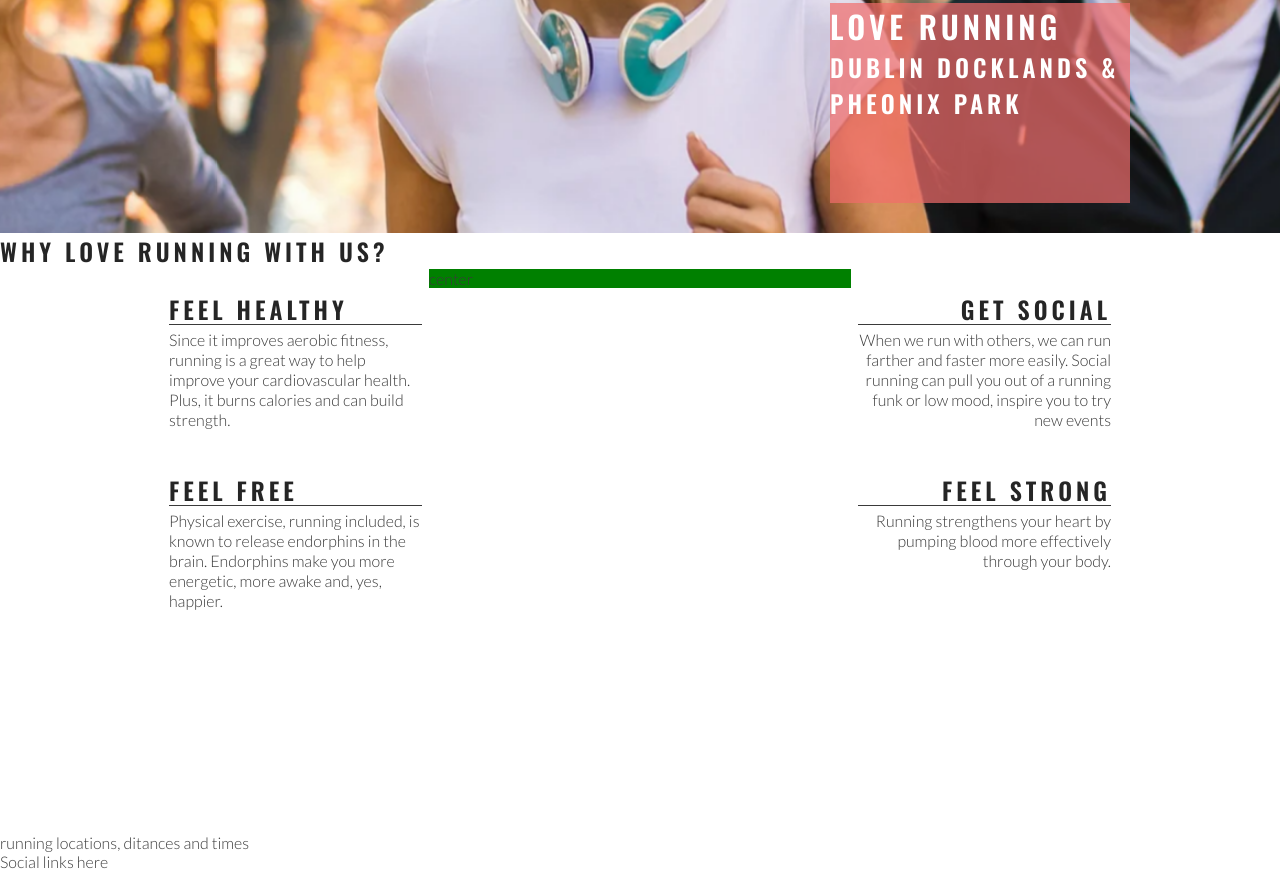
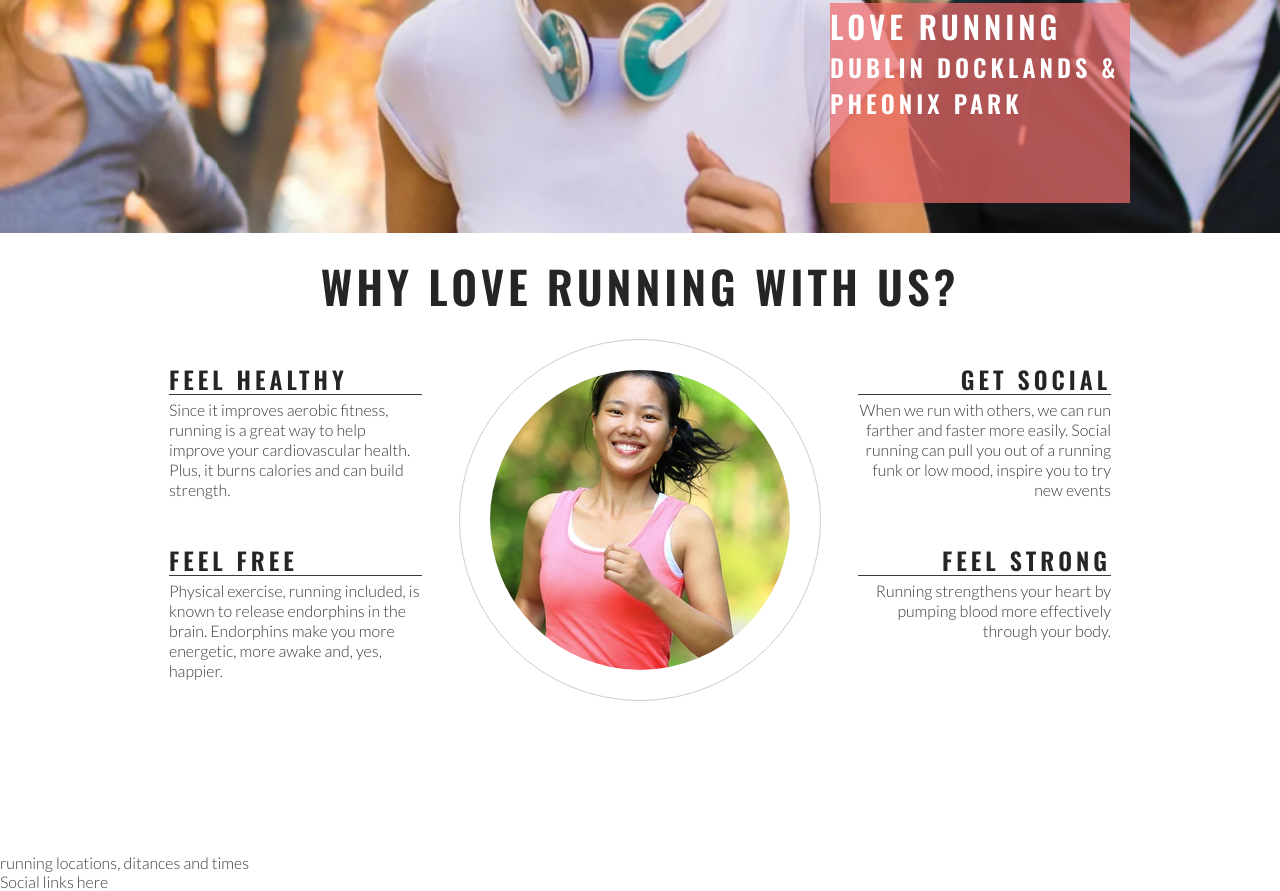
Before and after one commit to sam2829/love-running, a plain HTML site: page index.html in a window 1280 px wide. Shown: the part 442-1333 px from the top of the page. Drawn offline with nearby package versions, Linux system fonts and the light colour scheme.

Commit message:
Add club ethos central image and style into a circle

```diff
--- a/assets/css/style.css
+++ b/assets/css/style.css
@@ -139,7 +139,6 @@ h2 {
 #center-about {
     width: 33%;
     margin: 0 auto;
-    background-color: green;
 }
 
 hr {
@@ -172,3 +171,26 @@ hr {
 .right-about-heading p {
     text-align: right;
 }
+
+#welcome {
+    text-align: center;
+    margin: 20px 0;
+    font-size: 280%;
+}
+
+#circle-container {
+    width: 300px;
+    height: 300px;
+    padding: 30px;
+    border-style: solid;
+    border-color: #ccc;
+    border-width: 1px;
+    border-radius: 50%;
+    margin: 0 auto;
+}
+
+#circle-cover-bg {
+    background: url('../images/ethos-center-image.jpg') no-repeat center center;
+    height: 100%;
+    border-radius: 50%;
+}
--- a/index.html
+++ b/index.html
@@ -38,7 +38,7 @@
         </div>
     </section>
     <section id="club-ethos">
-        <h1>Why Love Running With Us?</h1>
+        <h2 id="welcome">Why Love Running With Us?</h2>
         <div id="left-about">
             <div class="left-about-heading">
                 <h2>Feel Healthy</h2>
@@ -77,7 +77,13 @@
                 </p>
             </div>
         </div>
-        <div id="center-about">center</div>
+        <div id="center-about">
+            <div id="circle-container">
+                <div id="circle-cover-bg">
+
+                </div>
+            </div>
+        </div>
 
     </section>
     <section>
```
Also changed, not shown: assets/images/ethos-center-image.jpg (added).
